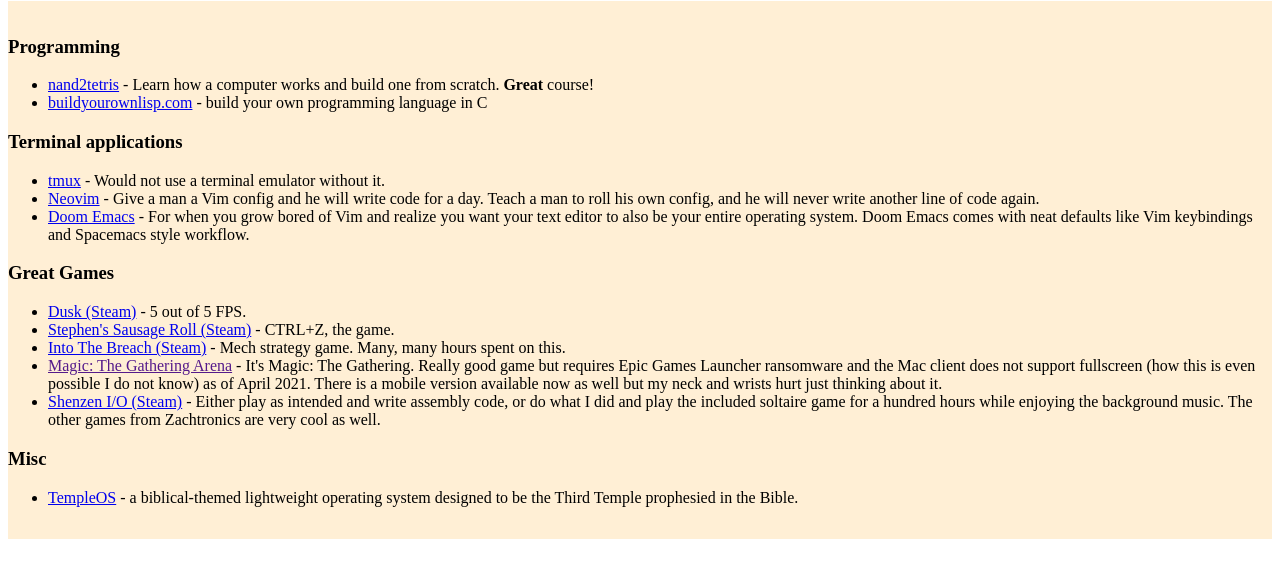
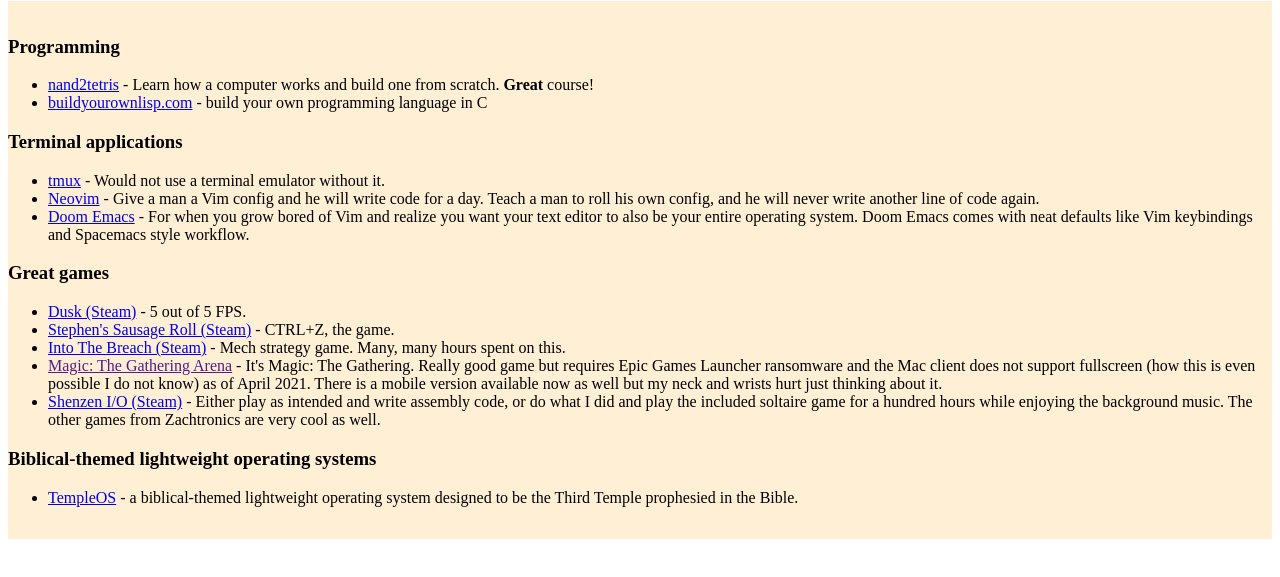
Before and after one commit to manskron/manskron.github.io, a plain HTML site: page links.html in a window 1280 px wide. Shown: the part 113-690 px from the top of the page. Drawn offline with Linux system fonts and the light colour scheme.

Commit message:
important

```diff
--- a/links.html
+++ b/links.html
@@ -60,7 +60,7 @@
             </li>
         </ul>
 
-        <h3>Great Games</h3>
+        <h3>Great games</h3>
         <ul>
             <li>
                 <a class="link" target="_blank"
@@ -90,7 +90,7 @@
             </li>
         </ul>
 
-        <h3>Misc</h3>
+        <h3>Biblical-themed lightweight operating systems</h3>
         <ul>
             <li>
                 <a class="link" target="_blank"
```
